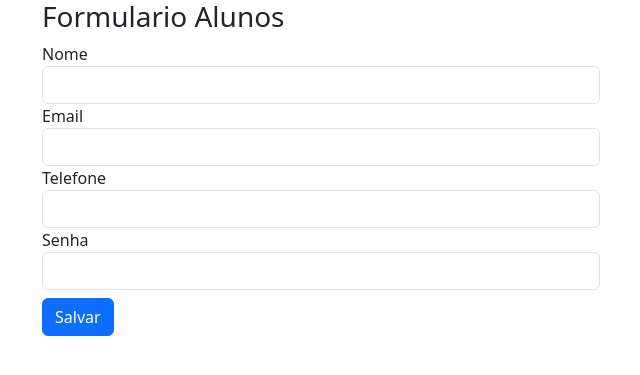
After one commit to Emmi-ily/pweb1_2026_1, a PHP site: page /aulas/aula03_form.php in a window 1280 px wide. The commit adds this page. Shown: the top 375 px of the page, without its empty margins (40-680 px from the left). Run offline with PHP 8.4, Linux system fonts and the light colour scheme; some libraries are stand-ins or nearby versions.

Commit message:
aaa
faltava commitar

```diff
--- /dev/null
+++ b/php/aulas/aula03_form.php
@@ -0,0 +1,37 @@
+<?php
+include '../header.php';
+?>
+
+<form action="resultadoFormAluno.php" method="get">
+    <h3>Formulario Alunos</h3>
+
+    <div class="col-6">
+        <label for="nome">Nome</label>
+        <input type="text" name="nome" class="form-control">
+    </div>
+
+    <div class="col-6">
+        <label for="email">Email</label>
+        <input type="email" name="email" class="form-control">
+    </div>
+
+    <div class="col-6">
+        <label for="telefone">Telefone</label>
+        <input type="text" name="telefone" class="form-control">
+    </div>
+
+    <div class="col-6">
+        <label for="senha">Senha</label>
+        <input type="password" name="senha" class="form-control">
+    </div>
+
+    <div class="mt-2">
+    <button type="submit" class="btn btn-primary">Salvar</button>
+    </div>
+
+</form>
+
+
+<?php
+include '../footer.php';
+?>
--- /dev/null
+++ b/php/footer.php
@@ -0,0 +1,9 @@
+
+        </div>
+    </div>
+    <script src="https://cdn.jsdelivr.net/npm/bootstrap@5.3.8/dist/js/bootstrap.bundle.min.js"
+            integrity="sha384-FKyoEForCGlyvwx9Hj09JcYn3nv7wiPVlz7YYwJrWVcXK/BmnVDxM+D2scQbITxI"
+            crossorigin="anonymous"></script>
+</body>
+
+</html>
--- /dev/null
+++ b/php/header.php
@@ -0,0 +1,17 @@
+<!doctype html>
+<html lang="en">
+
+  <head>
+    <meta charset="utf-8">
+    <meta name="viewport" content="width=device-width, initial-scale=1">
+    <title>Aula php</title>
+    <link href="https://cdn.jsdelivr.net/npm/bootstrap@5.3.8/dist/css/bootstrap.min.css" rel="stylesheet" integrity="sha384-sRIl4kxILFvY47J16cr9ZwB07vP4J8+LH7qKQnuqkuIAvNWLzeN8tE5YBujZqJLB" crossorigin="anonymous">
+    <link   rel="stylesheet"
+                href="https://cdnjs.cloudflare.com/ajax/libs/font-awesome/7.0.1/css/all.min.css"
+                integrity="sha512-2SwdPD6INVrV/lHTZbO2nodKhrnDdJK9/kg2XD1r9uGqPo1cUbujc+IYdlYdEErWNu69gVcYgdxlmVmzTWnetw=="
+                crossorigin="anonymous" referrerpolicy="no-referrer" />
+  </head>
+
+  <body>
+    <div class="container">
+        <div class="row">
```
Also changed, not shown: php/aulas/aula01.php (renamed from php/aula01.php, +18 -3 lines), php/aulas/resultadoFormAluno.php (added, +15 -0 lines), php/index.php (added, +10 -0 lines), php/aulas/aula02.php (renamed from php/aula02.php).
